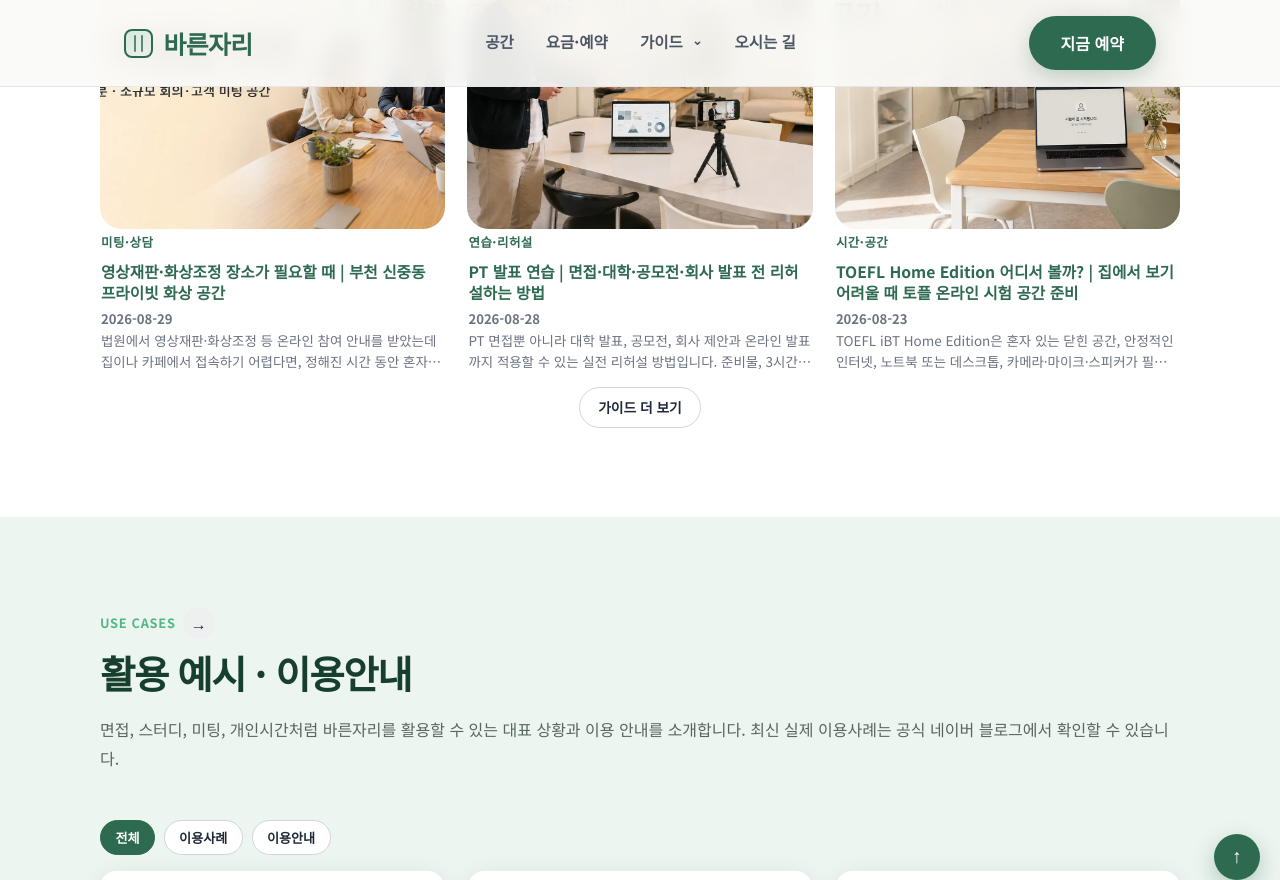
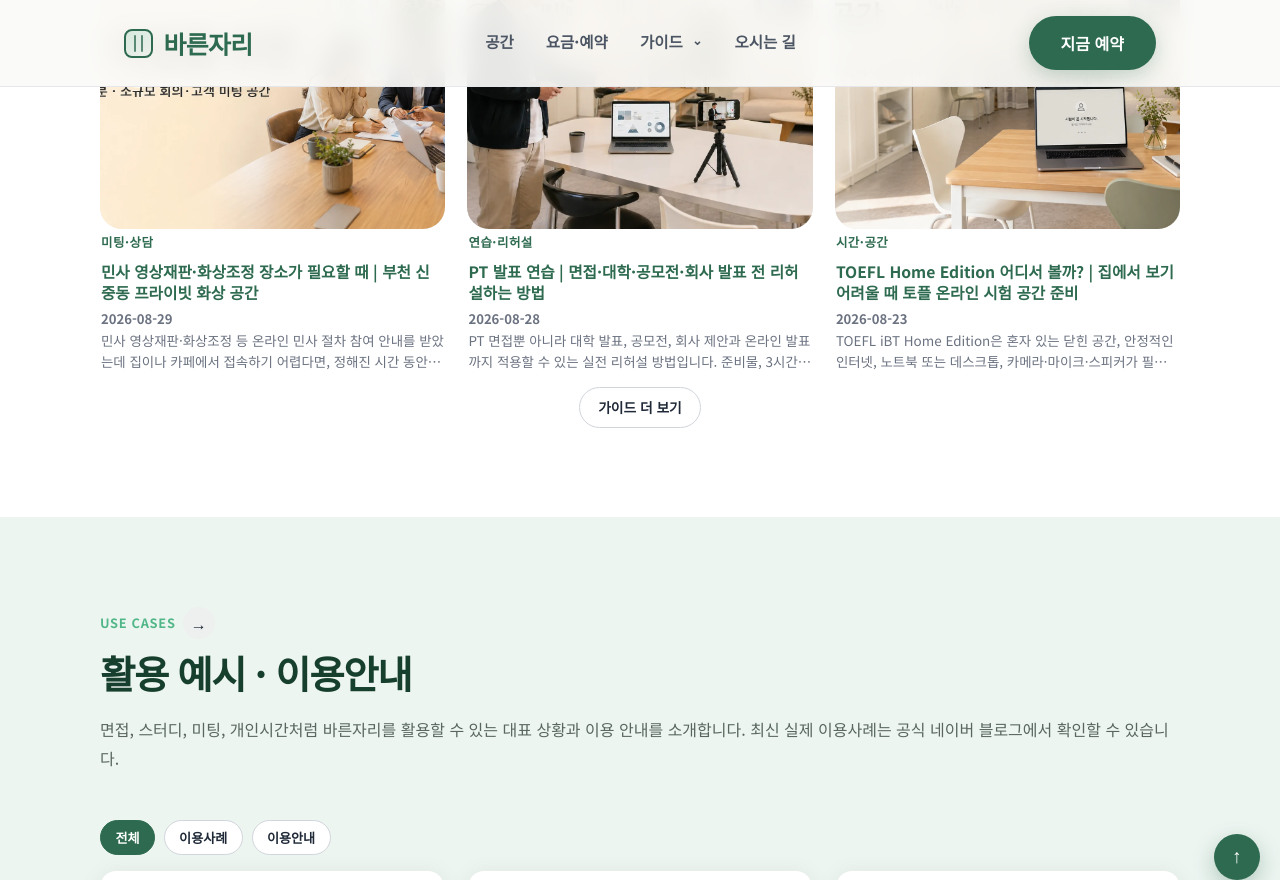
Before and after one commit to bareunspace/blog, a Jekyll site: the page built from index.html, in a window 1280 px wide and 900 px high, scrolled down 3226 px, cut to the strip 0-880 px from the top of the window. Built offline with Jekyll 4.4.1, drawn with Linux system fonts in a browser that asks for light colours.

Commit message:
Refocus video court guide on civil hearings and mediation

```diff
--- a/_posts/2026-08-30-video-court-hearing-space.md
+++ b/_posts/2026-08-30-video-court-hearing-space.md
@@ -1,23 +1,23 @@
 ---
 layout: default
-title: 영상재판·화상조정 장소가 필요할 때 | 부천 신중동 프라이빗 화상 공간
-description: 법원에서 영상재판·화상조정 등 온라인 참여 안내를 받았는데 집이나 카페에서 접속하기 어렵다면, 정해진 시간 동안 혼자 사용할 수 있는 프라이빗 공간을 선택하는 방법을 확인해보세요.
+title: 민사 영상재판·화상조정 장소가 필요할 때 | 부천 신중동 프라이빗 화상 공간
+description: 민사 영상재판·화상조정 등 온라인 민사 절차 참여 안내를 받았는데 집이나 카페에서 접속하기 어렵다면, 정해진 시간 동안 혼자 사용할 수 있는 프라이빗 공간 선택 기준을 확인해보세요.
 category: 미팅·상담
 hub_series: meeting
 hub_section: core
 hub_order: 6
-hub_label: 영상재판·화상조정
-hub_kicker: 정해진 시간에 중요한 온라인 절차에 참여해야 할 때
-hub_title: 영상재판·화상조정, 집이나 카페 대신 프라이빗 공간에서 참여하려면
-hub_description: 법원에서 온라인 참여 안내를 받은 일정에 맞춰, 주변 대화와 시선을 덜 의식하고 접속할 수 있는 독립 공간 선택 기준을 정리했습니다.
+hub_label: 민사 영상재판·화상조정
+hub_kicker: 정해진 시간에 중요한 온라인 민사 절차에 참여해야 할 때
+hub_title: 민사 영상재판·화상조정, 집이나 카페 대신 프라이빗 공간에서 참여하려면
+hub_description: 민사 영상재판·화상조정 등 온라인 참여 안내를 받은 일정에 맞춰, 주변 대화와 시선을 덜 의식하고 접속할 수 있는 독립 공간 선택 기준을 정리했습니다.
 hub_tags:
-  - 영상재판
+  - 민사영상재판
   - 화상조정
   - 프라이빗룸
-hub_footer: 영상재판·화상조정 공간
-keywords: 영상재판 장소,화상재판 장소,화상조정 장소,온라인 재판 장소,온라인 법원 출석,영상재판 회의실,부천 영상재판,신중동 화상회의,프라이빗 화상회의실,부천 프라이빗룸
+hub_footer: 민사 영상재판·화상조정 공간
+keywords: 민사 영상재판 장소,민사 화상재판 장소,화상조정 장소,민사 온라인 재판 장소,민사 온라인 법원 출석,영상재판 회의실,부천 민사 영상재판,신중동 화상회의,프라이빗 화상회의실,부천 프라이빗룸
 tags:
-  - 영상재판
+  - 민사영상재판
   - 화상조정
   - 화상회의
   - 프라이빗룸
@@ -27,7 +27,7 @@
 permalink: /posts/video-court-hearing-space/
 date: 2026-08-30 07:20:00 +0900
 og_image: https://bareunjari.com/images/bucheon-meeting-room.webp
-og_image_alt: 영상재판과 화상조정 등 중요한 온라인 일정에 사용할 수 있는 부천 신중동 프라이빗 공간
+og_image_alt: 민사 영상재판과 화상조정 등 중요한 온라인 일정에 사용할 수 있는 부천 신중동 프라이빗 공간
 og_image_width: 1672
 og_image_height: 941
 preload_image: images/bucheon-meeting-room.webp
@@ -38,9 +38,9 @@
 <main class="about-page">
   <section id="home">
     <div class="section-inner">
-      <p class="section-label">Video Court & Online Hearing Space</p>
-      <h1 class="section-title">영상재판·화상조정,<br />집이나 카페에서 참여하기 어렵다면</h1>
-      <p class="section-desc">법원에서 영상재판, 화상조정 등 온라인 방식으로 참여하라는 안내를 받았는데 집에서는 주변 사람이 신경 쓰이고 카페에서는 중요한 대화를 하기 어렵다면, 정해진 시간 동안 한 팀만 사용하는 프라이빗 공간을 선택할 수 있습니다.</p>
+      <p class="section-label">Civil Video Court & Online Mediation Space</p>
+      <h1 class="section-title">민사 영상재판·화상조정,<br />집이나 카페에서 참여하기 어렵다면</h1>
+      <p class="section-desc">민사 영상재판, 화상조정 등 온라인 방식으로 참여하라는 안내를 받았는데 집에서는 주변 사람이 신경 쓰이고 카페에서는 중요한 대화를 하기 어렵다면, 정해진 시간 동안 한 팀만 사용하는 프라이빗 공간을 선택할 수 있습니다.</p>
       <div class="hero-btns">
         <a href="#check-first" class="btn-outline">먼저 확인할 것</a>
         <a href="https://m.place.naver.com/place/2041312316/ticket" target="_blank" rel="noopener noreferrer" class="btn-primary">필요한 시간 확인하기</a>
@@ -53,14 +53,14 @@
   {% include post-media-carousel.html
     image_section_id='guide-visual'
     image_src='/images/bucheon-meeting-room.webp'
-    image_alt='노트북 화상 연결과 중요한 온라인 일정에 사용할 수 있는 부천 신중동 프라이빗 공간'
+    image_alt='민사 영상재판과 화상조정 등 중요한 온라인 일정에 사용할 수 있는 부천 신중동 프라이빗 공간'
     image_width='1672'
     image_height='941'
     image_loading='eager'
     image_caption='짧은 온라인 일정이라도 정해진 시간에 안정적으로 접속하고 주변을 의식하지 않아야 한다면 독립 공간이 도움이 될 수 있습니다.'
   %}
 
-  <nav class="guide-toc" aria-label="영상재판 화상조정 공간 가이드 목차">
+  <nav class="guide-toc" aria-label="민사 영상재판 화상조정 공간 가이드 목차">
     <div class="guide-toc-inner">
       <span class="guide-toc-label">예약 전에 확인하세요</span>
       <a href="#why-private-space">왜 별도 공간을 찾게 될까</a>
@@ -72,7 +72,7 @@
     </div>
   </nav>
 
-  <section class="guide-summary-section" aria-label="영상재판 화상조정 공간 핵심 요약">
+  <section class="guide-summary-section" aria-label="민사 영상재판 화상조정 공간 핵심 요약">
     <div class="section-inner guide-summary-grid">
       <article class="guide-summary-card">
         <span>01</span>
@@ -95,8 +95,8 @@
   <section id="why-private-space">
     <div class="section-inner">
       <p class="section-label">Why a Private Space</p>
-      <h2 class="section-title">몇 분짜리 일정이어도 장소는 중요할 수 있습니다</h2>
-      <p>영상으로 참여하는 일정은 이동 부담을 줄일 수 있지만, 실제 참여하는 순간에는 카메라와 마이크를 켜고 정해진 시간에 대화해야 합니다.</p>
+      <h2 class="section-title">몇 분짜리 민사 일정이어도 장소는 중요할 수 있습니다</h2>
+      <p>민사 영상재판이나 화상조정처럼 영상으로 참여하는 일정은 이동 부담을 줄일 수 있지만, 실제 참여하는 순간에는 카메라와 마이크를 켜고 정해진 시간에 대화해야 합니다.</p>
       <p>집에서는 가족이나 룸메이트가 신경 쓰일 수 있고, 회사 공용공간에서는 개인적인 내용을 말하기 어려울 수 있습니다. 카페는 주변 대화와 사람의 이동, 배경 소음 때문에 중요한 온라인 일정에 부담이 될 수 있습니다.</p>
       <p><strong>이럴 때 필요한 것은 큰 회의실보다, 일정 전후 잠시 준비하고 정해진 시간 동안 혼자 사용할 수 있는 작은 독립 공간일 수 있습니다.</strong></p>
     </div>
@@ -106,8 +106,9 @@
     <div class="section-inner">
       <p class="section-label">Check First</p>
       <h2 class="section-title">공간을 예약하기 전에 법원 안내를 먼저 확인하세요</h2>
-      <p><strong>영상재판·화상조정 등의 참여 방식과 필요한 장소·장비 조건은 사건이나 절차에 따라 다를 수 있습니다.</strong></p>
+      <p><strong>민사 영상재판·화상조정 등의 참여 방식과 필요한 장소·장비 조건은 사건이나 절차에 따라 다를 수 있습니다.</strong></p>
       <p>따라서 외부 공간에서 참여해도 되는지, 어떤 프로그램이나 장비가 필요한지, 신분 확인이나 별도 접속 절차가 있는지는 반드시 담당 법원 또는 안내받은 내용을 기준으로 확인해야 합니다.</p>
+      <p>이 가이드는 <strong>민사 영상재판·화상조정 등 일반적인 온라인 민사 절차에 참여할 공간을 찾는 상황</strong>을 중심으로 안내합니다. 형사 절차 등 다른 유형의 재판은 해당 사건에서 안내받은 참여 방식과 장소 조건을 우선해 주세요.</p>
       <p>바른자리는 법원 시설이나 법률서비스 제공기관이 아니라, 예약자가 자신의 온라인 일정에 사용할 수 있는 일반 프라이빗 공간대여 서비스입니다.</p>
     </div>
   </section>
@@ -115,7 +116,7 @@
   <section id="space-checklist">
     <div class="section-inner">
       <p class="section-label">Space Checklist</p>
-      <h2 class="section-title">영상으로 중요한 일정에 참여할 공간이라면</h2>
+      <h2 class="section-title">민사 온라인 일정에 참여할 공간이라면</h2>
       <div class="about-principle-grid">
         <article class="about-principle-item" data-step="01">
           <h3>혼자 사용할 수 있는가</h3>
@@ -150,9 +151,9 @@
   <section id="bareunjari">
     <div class="section-inner">
       <p class="section-label">Bareunjari</p>
-      <h2 class="section-title">부천·신중동에서 프라이빗 화상 공간이 필요하다면</h2>
+      <h2 class="section-title">부천·신중동에서 민사 온라인 일정에 쓸 프라이빗 공간이 필요하다면</h2>
       <p>바른자리는 신중동역에서 가까운 프라이빗 공간으로, 예약한 한 팀이 예약시간 동안 공간 전체를 이용합니다. Wi-Fi와 전원, 테이블을 이용해 본인의 노트북이나 모바일 기기로 온라인 일정에 참여할 수 있습니다.</p>
-      <p>영상재판이나 화상조정뿐 아니라 변호사·세무사·노무사 등과의 온라인 상담, 중요한 화상회의처럼 주변을 덜 의식하고 대화해야 하는 일정에도 같은 방식으로 이용할 수 있습니다.</p>
+      <p>민사 영상재판이나 화상조정뿐 아니라 변호사·세무사·노무사 등과의 온라인 상담, 중요한 화상회의처럼 주변을 덜 의식하고 대화해야 하는 일정에도 같은 방식으로 이용할 수 있습니다.</p>
       <div class="hero-btns" style="margin-top:1.5rem;">
         <a href="https://m.place.naver.com/place/2041312316/ticket" target="_blank" rel="noopener noreferrer" class="btn-primary">예약 가능 시간 확인하기</a>
         <a href="/meeting/" class="btn-outline">미팅·업무 활용 더 보기</a>
@@ -163,11 +164,15 @@
   <section id="faq" class="guide-summary-section">
     <div class="section-inner">
       <p class="section-label">FAQ</p>
-      <h2 class="section-title">영상재판·화상조정 공간을 찾을 때 자주 묻는 질문</h2>
+      <h2 class="section-title">민사 영상재판·화상조정 공간을 찾을 때 자주 묻는 질문</h2>
       <div class="faq-list">
         <details>
-          <summary>바른자리에서 영상재판에 참여할 수 있나요?</summary>
-          <p>공간과 Wi-Fi를 이용해 본인 기기로 온라인 일정에 참여하는 것은 가능하지만, 특정 영상재판이나 화상조정에서 외부 공간 사용이 허용되는지와 필요한 접속 조건은 사건별 법원 안내를 반드시 먼저 확인해야 합니다.</p>
+          <summary>바른자리에서 민사 영상재판이나 화상조정에 참여할 수 있나요?</summary>
+          <p>공간과 Wi-Fi를 이용해 본인 기기로 온라인 일정에 참여하는 것은 가능하지만, 특정 민사 영상재판이나 화상조정에서 외부 공간 사용이 허용되는지와 필요한 접속 조건은 사건별 법원 안내를 반드시 먼저 확인해야 합니다.</p>
+        </details>
+        <details>
+          <summary>형사재판 참여 장소로도 이용할 수 있나요?</summary>
+          <p>이 페이지는 민사 영상재판·화상조정 등 온라인 민사 절차를 중심으로 안내합니다. 형사 절차는 참여 방식과 장소 조건이 다를 수 있으므로 해당 사건에서 안내받은 내용을 우선 확인해 주세요.</p>
         </details>
         <details>
           <summary>노트북은 제공되나요?</summary>
@@ -188,8 +193,8 @@
   <section id="booking">
     <div class="section-inner">
       <p class="section-label">Booking</p>
-      <h2 class="section-title">중요한 온라인 일정, 필요한 시간만 준비하세요</h2>
-      <p class="section-desc">집이나 카페에서 참여하기 애매한 온라인 일정이 있다면, 일정 전에 참여 조건을 확인한 뒤 필요한 시간만 프라이빗 공간을 예약해 사용할 수 있습니다.</p>
+      <h2 class="section-title">중요한 민사 온라인 일정, 필요한 시간만 준비하세요</h2>
+      <p class="section-desc">집이나 카페에서 참여하기 애매한 민사 온라인 일정이 있다면, 일정 전에 참여 조건을 확인한 뒤 필요한 시간만 프라이빗 공간을 예약해 사용할 수 있습니다.</p>
       <div class="hero-btns">
         <a href="https://m.place.naver.com/place/2041312316/ticket" target="_blank" rel="noopener noreferrer" class="btn-primary">네이버 예약 확인하기</a>
         <a href="/posts/cafe-video-meeting-space/" class="btn-outline">화상회의 장소 가이드</a>
```
